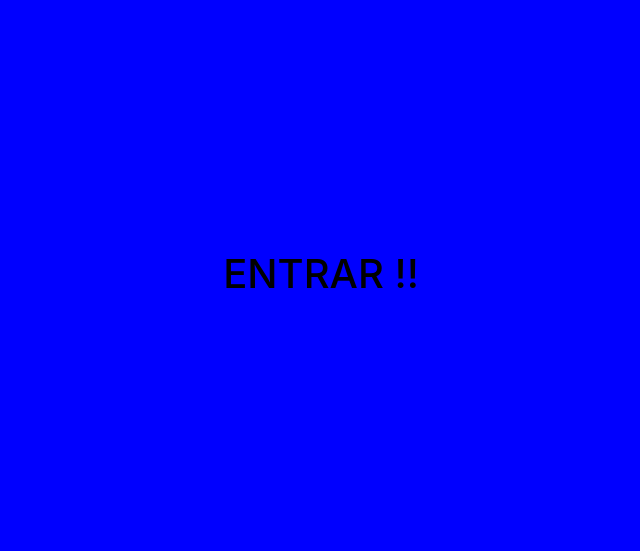
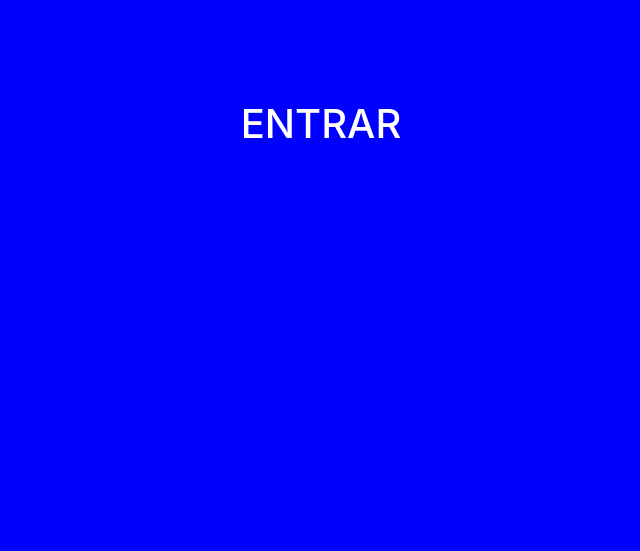
Before and after one commit to amigossinfronteras/paginas_web, a plain HTML site: page index.html in a window 1280 px wide. Shown: the whole page, without its empty margins (319-959 px from the left). Drawn offline with nearby package versions, Linux system fonts and the light colour scheme.

Commit message:
Add files via upload

```diff
--- a/estilo.css
+++ b/estilo.css
@@ -1,17 +1,12 @@
+
 body{
     background-color: blue;
-    background-repeat: no-repeat;
+}
+h1{
 
-}
-
-
-h1{
-    text-align: center;
-    color: black;
-    text-decoration: none;
-    list-style: none;
-    padding: 250px;
+  text-align: center;
+   margin-top:100px;
 }
 a{
-    color: black;
+    color: white;
 }
--- a/index.html
+++ b/index.html
@@ -13,9 +13,11 @@
   </head>
   <body>
   <div class="container">
-
-      <h1><a href="/YouPHPTube/">ENTRAR !!</a></h1>
-
+    <div class="row">
+    <div class="col-md-4"></div>
+    <div class="col-md-4"><h1><a href="/YouPHPTube/">ENTRAR</a></h1></div>
+    <div class="col-md-4"></div>
+    </div>
   </div>
 
 
```
